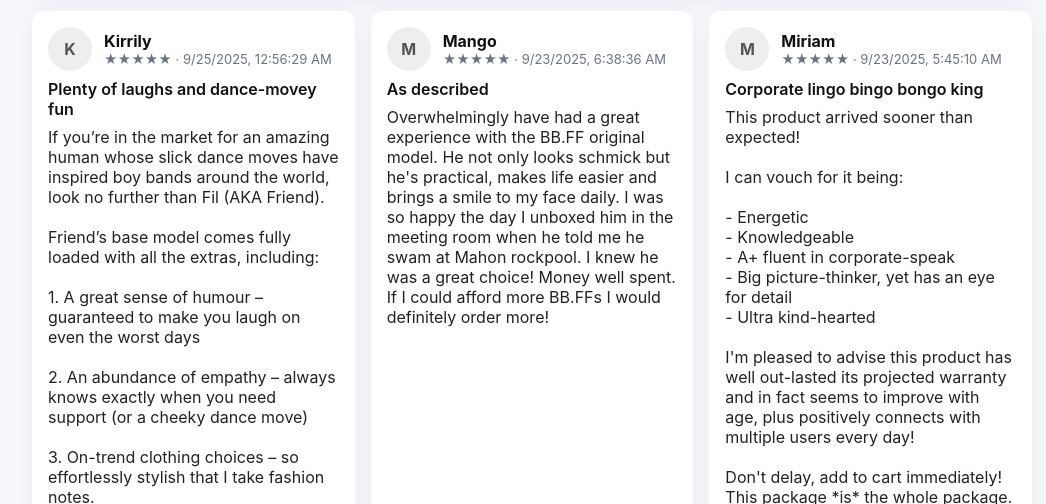
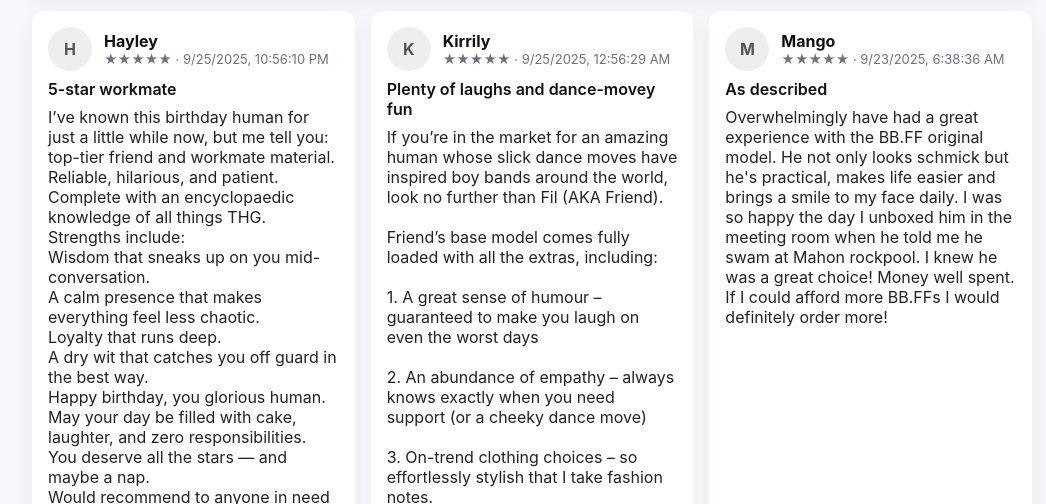
Before and after one commit to karylestrella-thf/birthday-card, a plain HTML site: page index.html in a window 1280 px wide. Shown: the part 296-800 px from the top of the page, without its empty margins (108-1154 px from the left). Drawn offline with Linux system fonts and the light colour scheme.

Commit message:
Update index.html

```diff
--- a/index.html
+++ b/index.html
@@ -162,6 +162,14 @@
     "title": "Plenty of laughs and dance-movey fun",
     "message": "If you’re in the market for an amazing human whose slick dance moves have inspired boy bands around the world, look no further than Fil (AKA Friend). \n\nFriend’s base model comes fully loaded with all the extras, including:\n\n1. A great sense of humour – guaranteed to make you laugh on even the worst days\n\n2. An abundance of empathy – always knows exactly when you need support (or a cheeky dance move)\n\n3. On-trend clothing choices – so effortlessly stylish that I take fashion notes.\n\nReliable, hilarious, and impossible not to like, I would absolutely recommend Friend to anyone in need of an amazing human. Buy now before it sells out (or his knees give way).",
     "date": "2025-09-25T00:56:29.834Z"
+  },
+  {
+    "id": "7tpzjvl",
+    "rating": 5,
+    "name": "Hayley",
+    "title": "5-star workmate",
+    "message": "I’ve known this birthday human for just a little while now, but me tell you: top-tier friend and workmate material. Reliable, hilarious, and patient. Complete with an encyclopaedic knowledge of all things THG.\nStrengths include:\nWisdom that sneaks up on you mid-conversation.\nA calm presence that makes everything feel less chaotic.\nLoyalty that runs deep.\nA dry wit that catches you off guard in the best way.\nHappy birthday, you glorious human. May your day be filled with cake, laughter, and zero responsibilities. You deserve all the stars — and maybe a nap.\nWould recommend to anyone in need of a loyal, calm and always fabulous friend. Happy birthday, legend!\n \n#BirthdayIcon #CertifiedLegend #StillYoungish",
+    "date": "2025-09-25T22:56:10.386Z"
   }
 ];  // e.g. [{"id":"abc","rating":5,"name":"Sam",...}]
 
```
